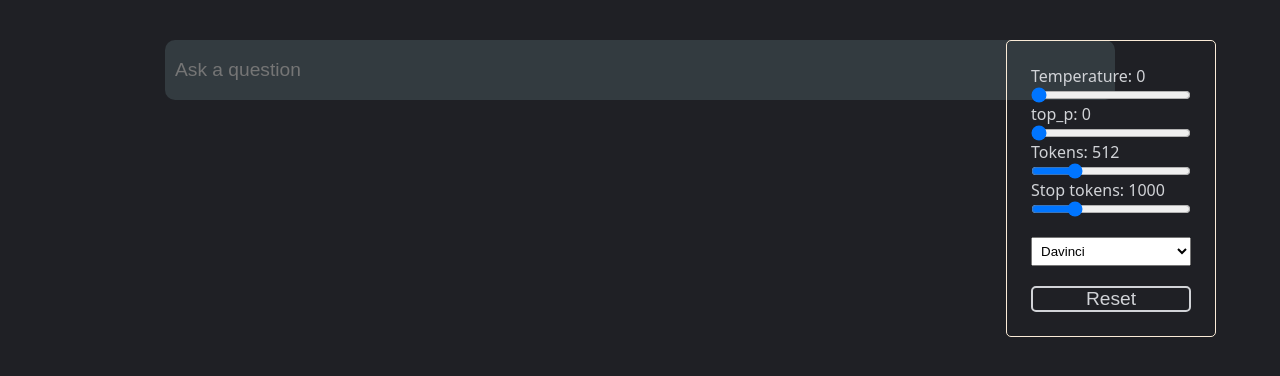
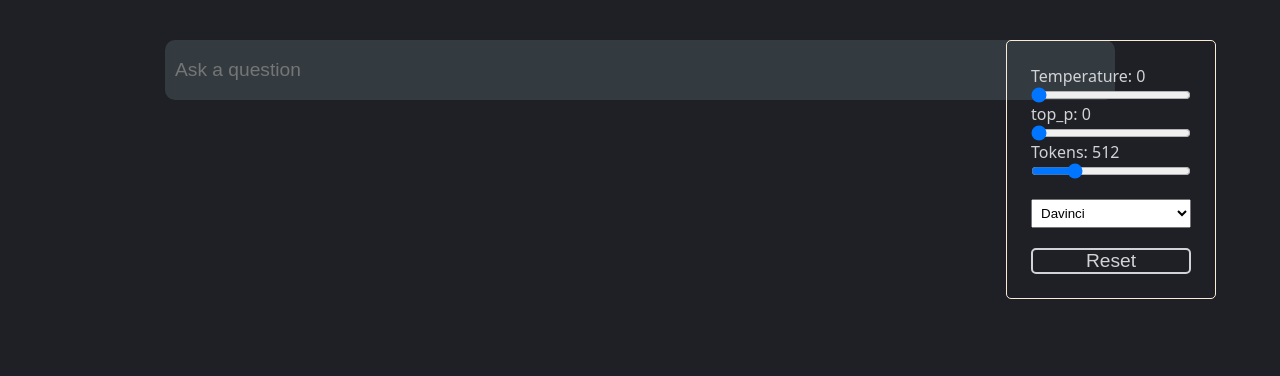
Before and after one commit to jas3333/GPT-Helper, a React (Create React App) app in the folder client/: page / in a window 1280 px wide. Shown: the top 376 px of the page. Built offline with nearby package versions, Linux system fonts and the light colour scheme.

Commit message:
Fixed some tooltips, removed stop token slider, added top_p slider

```diff
--- a/client/src/components/PromptController.js
+++ b/client/src/components/PromptController.js
@@ -45,16 +45,6 @@ const PromptController = ({
                     onChange={(event) => setTokens(event.target.value)}
                     title='Sets max_token parameter in the api call. GPT will not generate more than the set tokens. This setting does not stop requests at the set tokens.'
                 />
-                <label>{`Stop tokens: ${stopTokens}`}</label>
-                <input
-                    type='range'
-                    name='tokens'
-                    value={stopTokens}
-                    min='5'
-                    max='4000'
-                    onChange={(event) => setStopTokens(event.target.value)}
-                    title='This setting will stop the request if the token size has reached the size of the set tokens. As the prompt grows in size, so do the token requirements, this setting will put a cap.'
-                />
                 <select
                     className='mg-top-md pad-sm'
                     onChange={(event) => setSelectedModel(event.target.value)}
--- a/client/src/pages/Home.js
+++ b/client/src/pages/Home.js
@@ -21,7 +21,6 @@ const Home = () => {
     // Values for PromptController
     const [temperature, setTemperature] = useState(0);
     const [tokens, setTokens] = useState(512);
-    const [stopTokens, setStopTokens] = useState(1000);
     const [nucleus, setNucleus] = useState(0);
     const [selectedModel, setSelectedModel] = useState('text-davinci-003');
 
@@ -44,9 +43,6 @@ const Home = () => {
             n: 1,
             stream: false,
             logprobs: null,
-            stop: {
-                max_tokens: stopTokens,
-            },
         };
 
         try {
@@ -90,8 +86,6 @@ const Home = () => {
         setConversation,
         nucleus,
         setNucleus,
-        stopTokens,
-        setStopTokens,
     };
 
     return (
```
